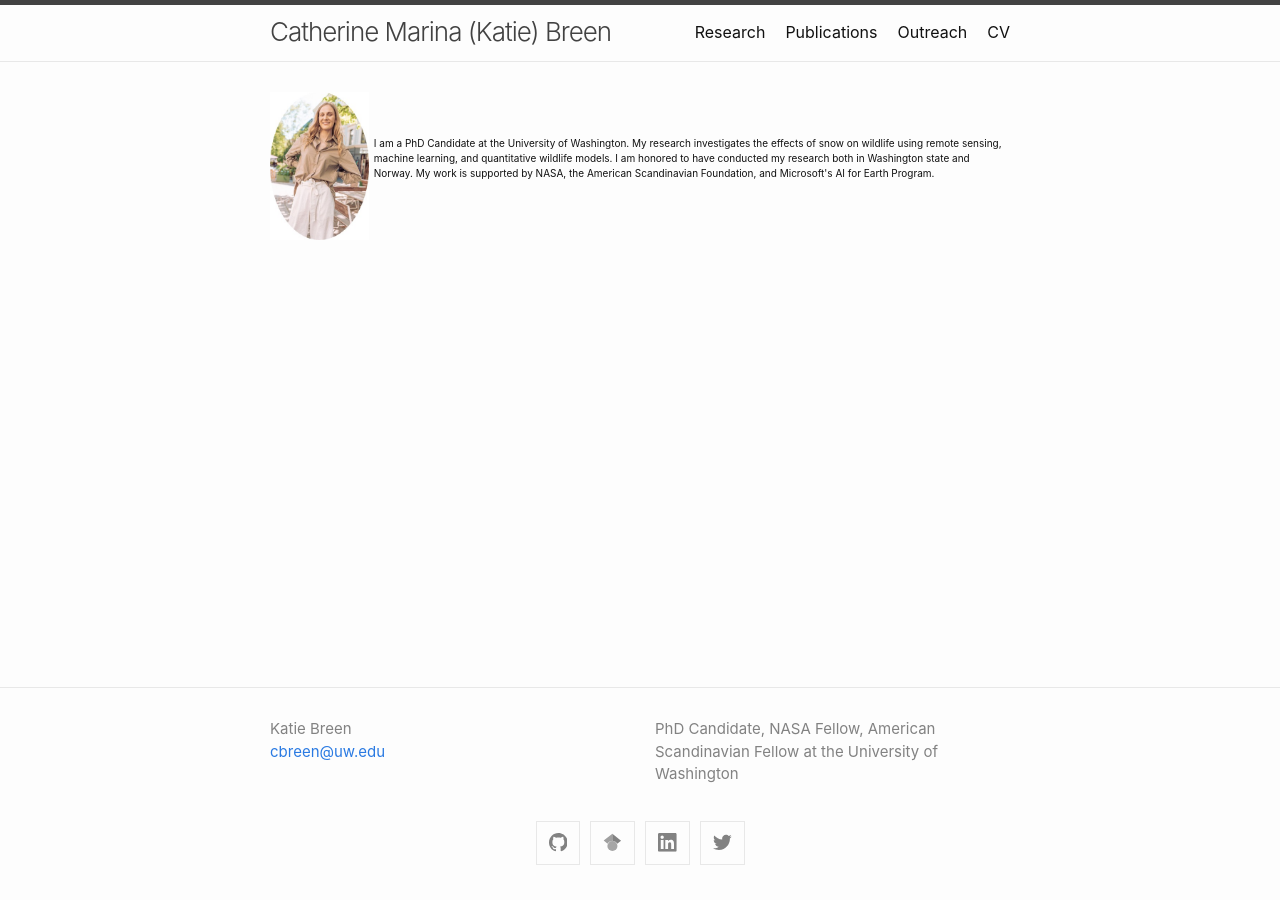
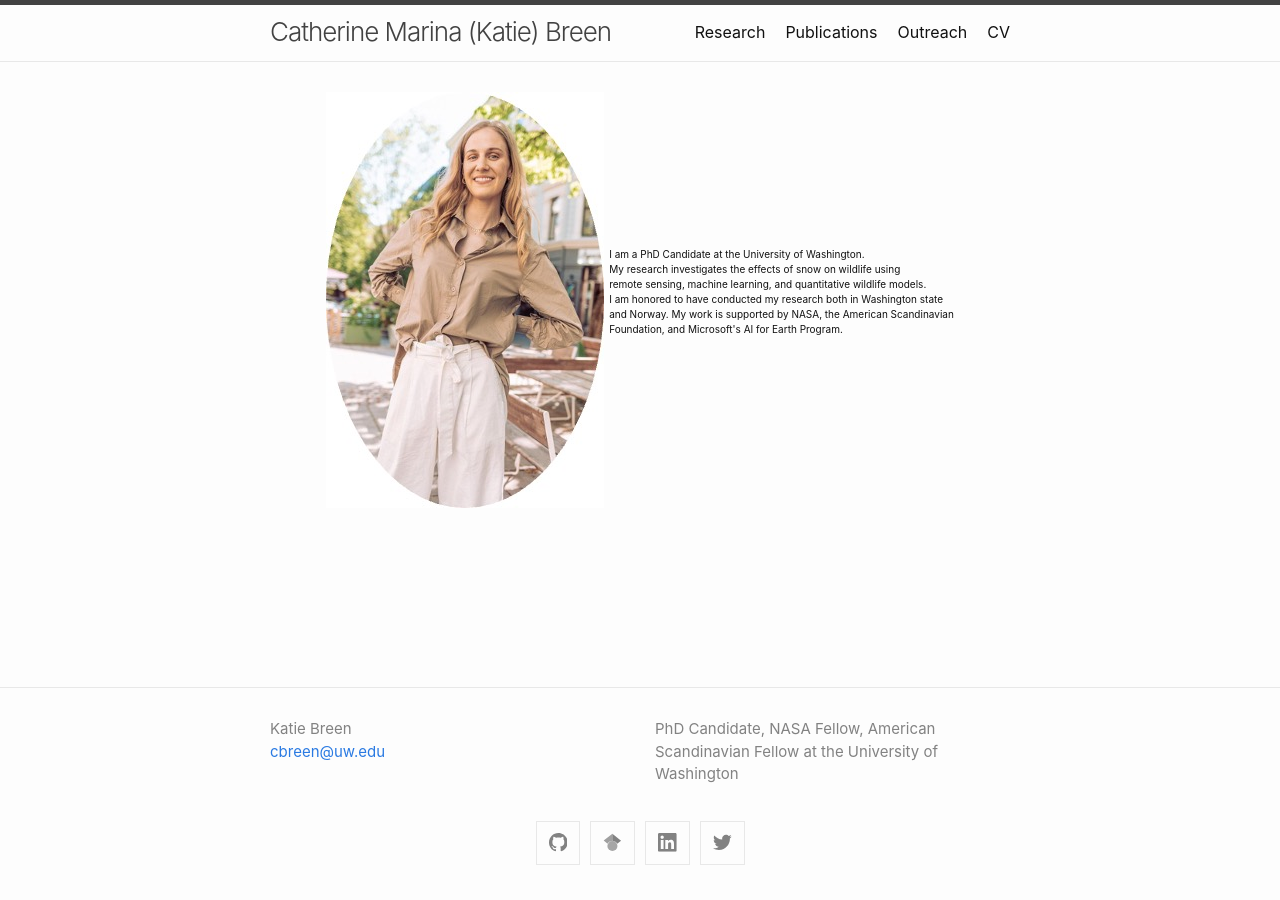
Before and after one commit to catherine-m-breen/catherine-m-breen.github.io, a Jekyll site: the page built from index.md, in a window 1280 px wide. Built offline with Jekyll 4.4.1, drawn with Linux system fonts in a browser that asks for light colours.

Commit message:
new line breaks

```diff
--- a/_layouts/home.html
+++ b/_layouts/home.html
@@ -40,12 +40,12 @@ layout: base
       <img src="\imgs\Headshot_github.jpg">
     </div>
     <div class="text">
-      <h1>  I am a PhD Candidate at the University of Washington.
-        My research investigates the effects of snow on wildlife using remote sensing,
-        machine learning, and quantitative wildlife models. I am honored to have
-        conducted my research both in Washington state and Norway.
-        My work is supported by NASA, the American Scandinavian Foundation,
-        and Microsoft's AI for Earth Program.
+      <h1>  I am a PhD Candidate at the University of Washington. <br>
+        My research investigates the effects of snow on wildlife using <br>
+        remote sensing, machine learning, and quantitative wildlife models. <br>
+        I am honored to have conducted my research both in Washington state <br>
+        and Norway. My work is supported by NASA, the American Scandinavian <br>
+        Foundation, and Microsoft's AI for Earth Program. <br>
     </div>
   </div>
 
```
